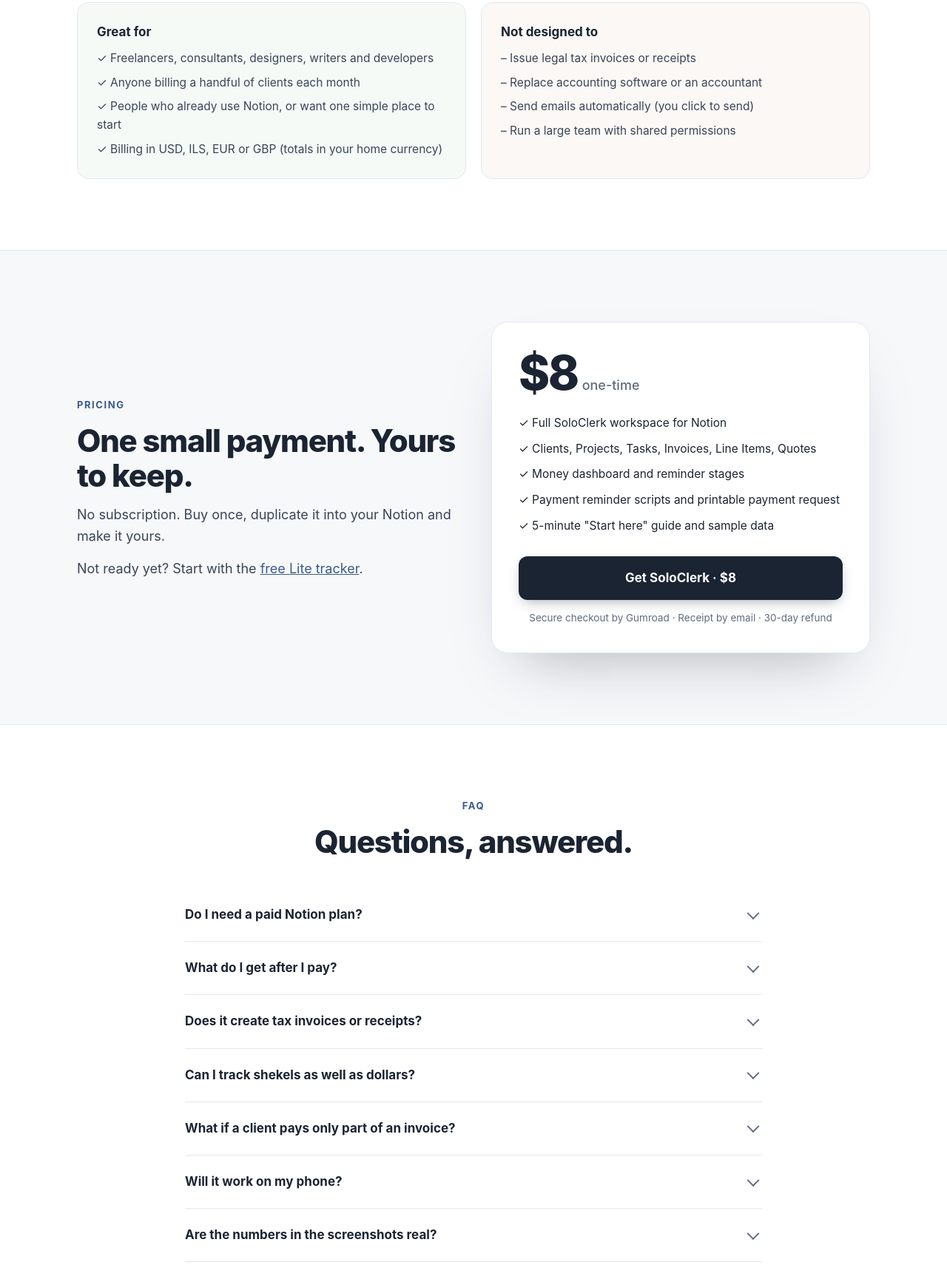
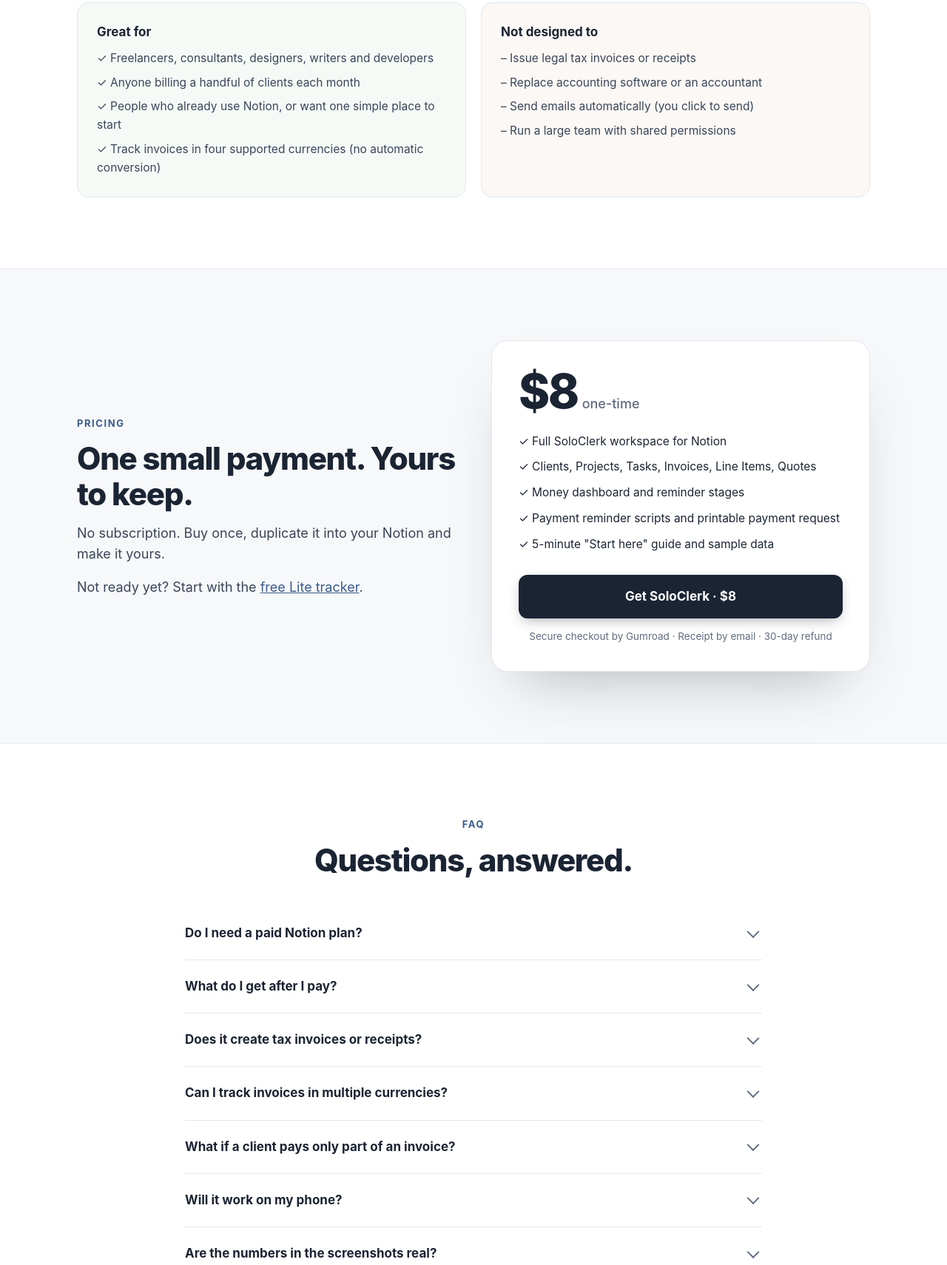
Before and after one commit to yohananpr11-ux/soloclerk-site, a plain HTML site: page index.html in a window 1280 px wide. Shown: the part 3747-5457 px from the top of the page at 74% size. Drawn offline with Linux system fonts and the light colour scheme.

Commit message:
Owner-approved copy: multi-currency FAQ and fit-list line (t69)

```diff
--- a/index.html
+++ b/index.html
@@ -300,7 +300,7 @@ footer .legal{flex-basis:100%;font-size:12.5px}
         <li>✓ Freelancers, consultants, designers, writers and developers</li>
         <li>✓ Anyone billing a handful of clients each month</li>
         <li>✓ People who already use Notion, or want one simple place to start</li>
-        <li>✓ Billing in USD, ILS, EUR or GBP (totals in your home currency)</li></ul></div>
+        <li>✓ Track invoices in four supported currencies (no automatic conversion)</li></ul></div>
       <div class="no"><h3>Not designed to</h3><ul>
         <li>– Issue legal tax invoices or receipts</li>
         <li>– Replace accounting software or an accountant</li>
@@ -342,7 +342,7 @@ footer .legal{flex-basis:100%;font-size:12.5px}
       <details><summary>Do I need a paid Notion plan?</summary><p>No. It's built to work on Notion's free plan. You duplicate the template into your own workspace.</p></details>
       <details><summary>What do I get after I pay?</summary><p>Gumroad emails you a receipt with a link to the template. Open it, click Duplicate (top right) and follow the 5-minute "Start here" page.</p></details>
       <details><summary>Does it create tax invoices or receipts?</summary><p>No. SoloClerk does not produce official tax documents or tax invoices. It tracks what you billed and what's been paid. Keep issuing official documents with your usual invoicing or accounting tool.</p></details>
-      <details><summary>Can I track shekels as well as dollars?</summary><p>Yes. Each invoice has its own currency. Dashboard totals count only invoices in your home currency, and show how many open invoices are in another currency. Amounts are not converted.</p></details>
+      <details><summary>Can I track invoices in multiple currencies?</summary><p>Yes. Each invoice has its own currency. The dashboard’s invoice totals include only invoices in your selected Home Currency and show how many open invoices are excluded. Amounts are not converted. An invoice without a selected currency is excluded from these totals until you choose one.</p></details>
       <details><summary>What if a client pays only part of an invoice?</summary><p>Record the amount paid. The open balance shows what's still owed, and the invoice stays on your list until it's paid in full. Partial payments are not split across months by their individual payment dates: in the income-by-month report, the whole amount paid so far is counted in the month of the latest Payment Date.</p></details>
       <details><summary>Will it work on my phone?</summary><p>Yes, through the Notion app. Setup is easiest on a computer, and day-to-day checks work fine on your phone.</p></details>
       <details><summary>Are the numbers in the screenshots real?</summary><p>No. They're sample data included so you can see how the views work. Every database has a "Sample data" view, so clearing them takes a minute.</p></details>
```
